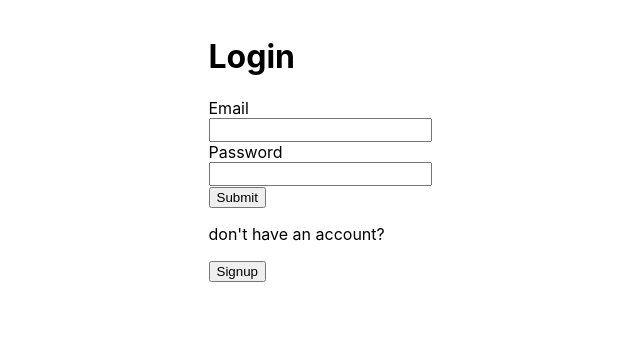
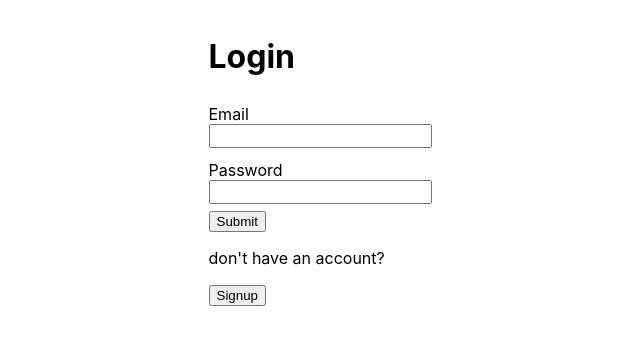
Before and after one commit to ericm1024/wishlist, a React (Create React App) app in the folder my-app/: page /login in a window 1280 px wide. Shown: the top 344 px of the page, without its empty margins (324-964 px from the left). Built offline with nearby package versions, Linux system fonts and the light colour scheme.

Commit message:
various frontend improvements

```diff
--- a/my-app/src/App.js
+++ b/my-app/src/App.js
@@ -32,7 +32,7 @@ function DeleteWishlistEntryButton({rowId, setWishlistUpToDate}) {
 }
 
 function EditWishlistEntryButton({row, isOwner, setWishlistUpToDate}) {
-    const [formState, setFormState] = useState(structuredClone(row));
+    const [formState, setFormState] = useState({});
     const [patchResponse, setPostResponse] = useState('');
 
     const dialogRef = useRef(null);
@@ -80,7 +80,10 @@ function EditWishlistEntryButton({row, isOwner, setWishlistUpToDate}) {
 
     return (<>
                 <button
-                    onClick={() => dialogRef.current.showModal()}
+                    onClick={() => {
+                        dialogRef.current.showModal()
+                        setFormState(structuredClone(row))
+                    }}
                     title="Edit wishlist entry">
                     <EditIcon/>
                 </button>
@@ -179,15 +182,16 @@ function WishlistItems({wishlistData, setWishlistUpToDate, loggedInUserInfo}) {
     );
 }
 
-function FormField({title, name, state, update}) {
+function FormField({title, name, state, update, disabled, type}) {
     return (<div className="input-pair-div">
                 {title}
                 <br/>
                 <input
-                    type="text"
                     name={name}
                     className="login-signup-input"
                     value={state[name] ?? ""}
+                    disabled={disabled ?? false}
+                    type={type ?? "text"}
                     onChange={(event) => update(name, event.target.value)}
                 />
                 <br/>
@@ -259,20 +263,17 @@ function WishlistAdder({setWishlistUpToDate}) {
 
 
 function Login() {
-    const [email, setEmail] = useState('');
-    const [password, setPassword] = useState('');
+    const [formState, setFormState] = useState({});
     const [loginError, setLoginError] = useState('');
     const [doLogin, setDoLogin] = useState(null);
     let navigate = useNavigate();
     const [searchParams, ] = useSearchParams();
 
-    function handleEmail(event) {
-        setEmail(event.target.value);
-    };
-
-    function handlePassword(event) {
-        setPassword(event.target.value);
-    };
+    function updateField(field, value) {
+        let copy = structuredClone(formState)
+        copy[field] = value
+        setFormState(copy)
+    }
 
     useEffect(() => {
         if (!doLogin) {
@@ -286,10 +287,7 @@ function Login() {
                     headers: {
                         'Content-Type': 'application/json',
                     },
-                    body: JSON.stringify({
-                        "email": email,
-                        "password": password
-                    })
+                    body: JSON.stringify(formState)
                 });
 
                 const data = await response.json()
@@ -312,27 +310,13 @@ function Login() {
             setDoLogin(false);
         }
         login();
-    }, [doLogin, email, navigate, searchParams, password]);
+    }, [formState, doLogin, navigate, searchParams]);
 
     return (
         <div className="login-signup">
             <h1> Login </h1>
-            Email <br/>
-            <input
-                className="login-signup-input"
-                type="email"
-                name="email"
-                onChange={handleEmail}
-                disabled={doLogin}
-            /> <br/>
-            Password <br/>
-            <input
-                className="login-signup-input"
-                type="password"
-                name="user_password"
-                onChange={handlePassword}
-                disabled={doLogin}
-            /> <br/>
+            <FormField title="Email" name="email" state={formState} update={updateField} disabled={doLogin}/>
+            <FormField title="Password" name="password" state={formState} update={updateField} disabled={doLogin}/>
             <button onClick={() => setDoLogin(true)}
                     disabled={doLogin}>
                 Submit
@@ -351,50 +335,17 @@ function Login() {
 }
 
 function Signup() {
-    const [formState, setFormState] = useState({
-        invite_code: '',
-        first: '',
-        last: '',
-        email: '',
-        password: ''
-    });
     const formRef = useRef(null);
+    const [searchParams, ] = useSearchParams();
+    let inviteCodeURL = searchParams.get("invite_code")
+    const [formState, setFormState] = useState({invite_code : inviteCodeURL ?? ""})
     let navigate = useNavigate();
 
-    function handleInviteCode(event) {
-        setFormState(formState => ({
-            ...formState,
-            invite_code: event.target.value
-        }))
-    };
-
-    function handleFirstName(event) {
-        setFormState(formState => ({
-            ...formState,
-            first: event.target.value
-        }))
-    };
-
-    function handleLastName(event) {
-        setFormState(formState => ({
-            ...formState,
-            last: event.target.value
-        }))
-    };
-
-    function handleEmail(event) {
-        setFormState(formState => ({
-            ...formState,
-            email: event.target.value
-        }))
-    };
-
-    function handlePassword(event) {
-        setFormState(formState => ({
-            ...formState,
-            password: event.target.value
-        }))
-    };
+    function updateField(field, value) {
+        let copy = structuredClone(formState)
+        copy[field] = value
+        setFormState(copy)
+    }
 
     async function handleSubmit(event) {
         event.preventDefault();
@@ -411,14 +362,16 @@ function Signup() {
                 body: JSON.stringify(formState)
             });
 
-            const data = await response.json()
+            const data = await response.text()
 
             if (!response.ok) {
                 throw new Error(`HTTP error! status: ${response.status}`);
             }
 
-            localStorage.setItem("userInfo", JSON.stringify(data));
-            navigate("/wishlist/" + data.id)
+            var parsed = JSON.parse(data)
+
+            localStorage.setItem("userInfo", data);
+            navigate("/wishlist/" + parsed.id)
         } catch (error) {
             console.log('Error sending data: ' + error.message);
         }
@@ -428,42 +381,17 @@ function Signup() {
         <div className="login-signup">
             <h1> Signup </h1>
             <form ref={formRef} onSubmit={handleSubmit}>
-                Invite Code <br/>
-                <input
-                    className="login-signup-input"
-                    type="text"
+                <FormField
+                    title="Invite Code"
                     name="invite_code"
-                    onChange={handleInviteCode}
-                /> <br/>
-                First Name <br/>
-                <input
-                    className="login-signup-input"
-                    type="text"
-                    name="firstname"
-                    onChange={handleFirstName}
-                /> <br/>
-                Last Name <br/>
-                <input
-                    className="login-signup-input"
-                    type="text"
-                    name="lastname"
-                    onChange={handleLastName}
-                /> <br/>
-                Email <br/>
-                <input
-                    className="login-signup-input"
-                    type="email"
-                    name="email"
-                    required
-                    onChange={handleEmail}
-                /> <br/>
-                Password <br/>
-                <input
-                    className="login-signup-input"
-                    type="password"
-                    name="user_password"
-                    onChange={handlePassword}
-                /> <br/>
+                    state={formState}
+                    update={updateField}
+                    disabled={inviteCodeURL !== null}
+                />
+                <FormField title="First Name" name="first" state={formState} update={updateField}/>
+                <FormField title="Last Name" name="last" state={formState} update={updateField}/>
+                <FormField title="Email" name="email" state={formState} update={updateField}/>
+                <FormField title="Password" name="password" state={formState} update={updateField} type="password"/>
                 <input type="submit" value="Signup" />
             </form>
             <p> Already have an account? </p>
--- a/my-app/src/icons.js
+++ b/my-app/src/icons.js
@@ -15,7 +15,7 @@ export function TrashIcon() {
 
 export function XIcon() {
     // this is from https://icons.getbootstrap.com/icons/x-lg/
-    return (<svg xmlns="http://www.w3.org/2000/svg" width="16" height="16" fill="currentColor" class="bi bi-x-lg" viewBox="0 0 16 16">
+    return (<svg xmlns="http://www.w3.org/2000/svg" width="16" height="16" fill="currentColor" viewBox="0 0 16 16">
             <path d="M2.146 2.854a.5.5 0 1 1 .708-.708L8 7.293l5.146-5.147a.5.5 0 0 1 .708.708L8.707 8l5.147 5.146a.5.5 0 0 1-.708.708L8 8.707l-5.146 5.147a.5.5 0 0 1-.708-.708L7.293 8z"/>
             </svg>)
 }
--- a/my-app/src/index.css
+++ b/my-app/src/index.css
@@ -28,6 +28,7 @@ border:1px solid #000000;
 }
 
 .app-body {
+    min-width: 300px;
     max-width: clamp(300px, 95%, 600px);
 }
 
@@ -61,6 +62,7 @@ border:1px solid #000000;
     font-size: 85%;
     color: #585858;
     margin: 2px;
+    word-break: break-all;
 }
 
 .login-signup {
@@ -74,10 +76,12 @@ border:1px solid #000000;
 
 .wishlist-item-name {
     margin: 2px;
+    word-break: break-all;
 }
 
 .wishlist-data {
     margin: 2px;
+    word-break: break-all;
 }
 
 .input-heading {
```
